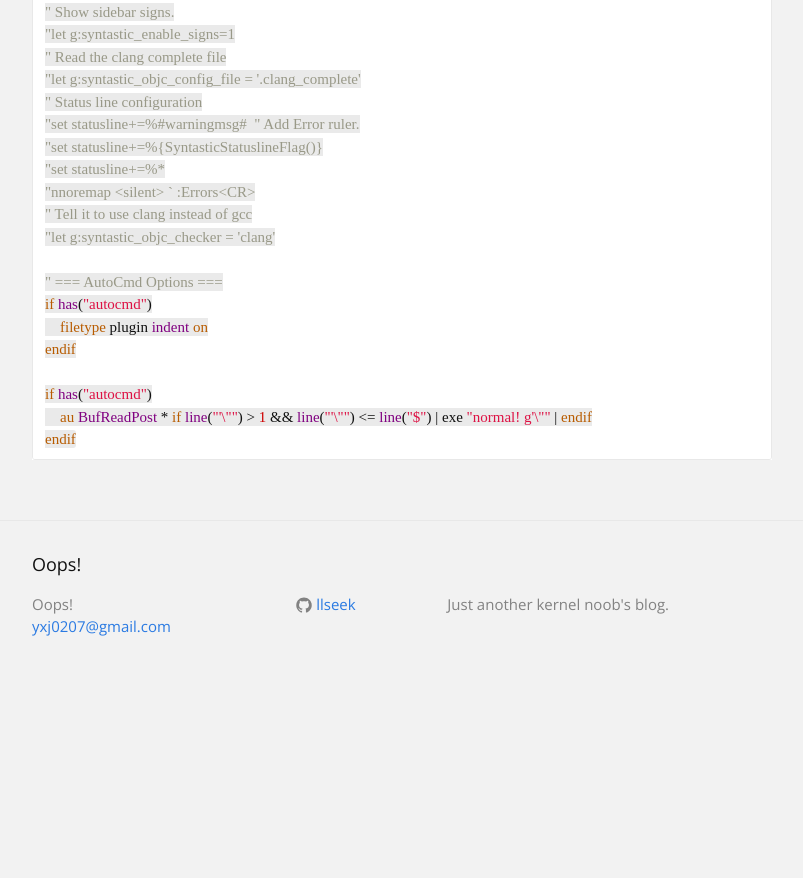
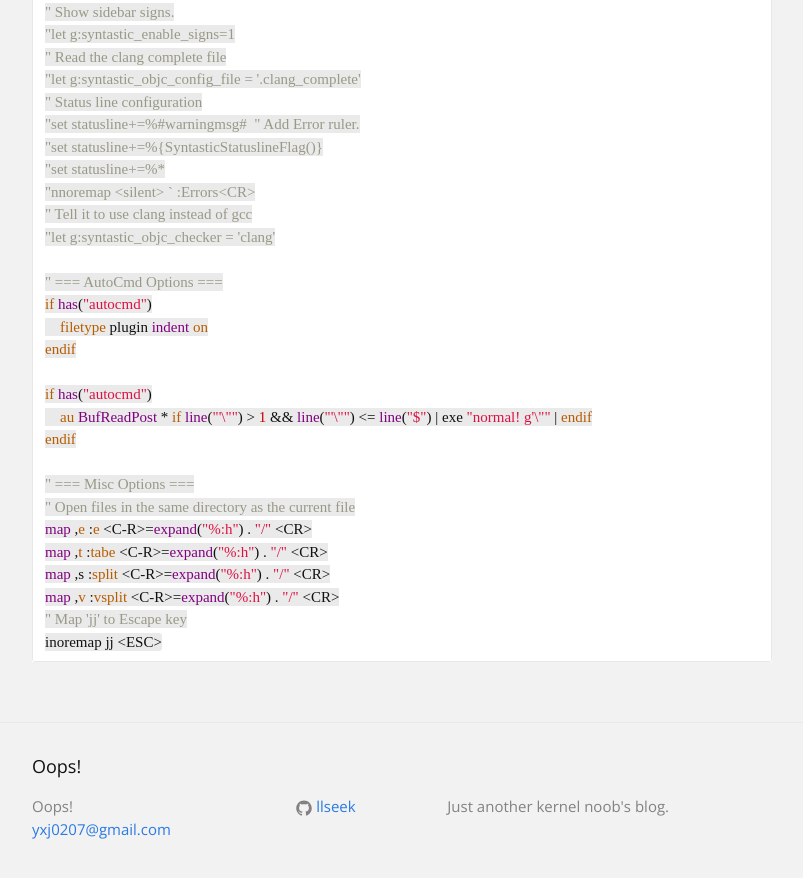
Before and after one commit to llseek/llseek.github.io, a Jekyll site: the page built from _posts/2015-03-18-vim-vimrc.md, in a window 1280 px wide and 900 px high, scrolled down 2700 px. Shown: the top 878 px of the window, without its empty margins (238-1041 px from the left). Built offline with Jekyll 4.4.1, drawn with Linux system fonts in a browser that asks for light colours; some web fonts are replaced; Markdown is read by kramdown in place of the engine named in the settings; before the commit the page ends 3398 px from its top, so only the background shows below that.

Commit message:
post: add some key mappings to .vimrc

````diff
--- a/_posts/2015-03-18-vim-vimrc.md
+++ b/_posts/2015-03-18-vim-vimrc.md
@@ -137,4 +137,13 @@ endif
 if has("autocmd")
     au BufReadPost * if line("'\"") > 1 && line("'\"") <= line("$") | exe "normal! g'\"" | endif
 endif
+
+" === Misc Options ===
+" Open files in the same directory as the current file
+map ,e :e <C-R>=expand("%:h") . "/" <CR>
+map ,t :tabe <C-R>=expand("%:h") . "/" <CR>
+map ,s :split <C-R>=expand("%:h") . "/" <CR>
+map ,v :vsplit <C-R>=expand("%:h") . "/" <CR>
+" Map 'jj' to Escape key
+inoremap jj <ESC>
 ```
````
